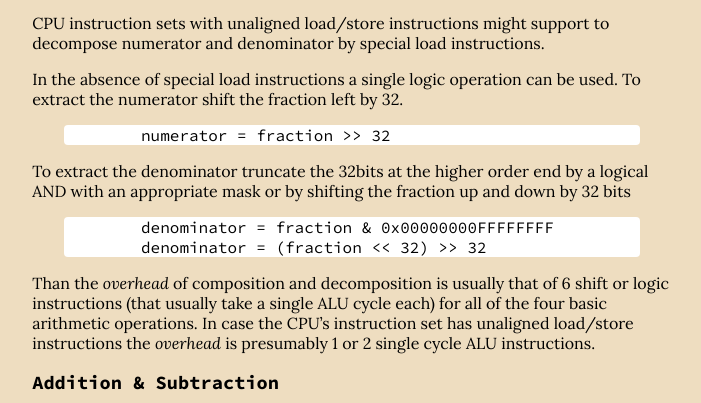
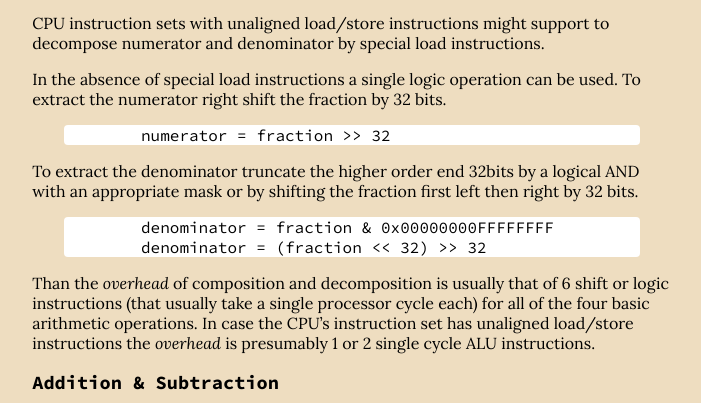
Before and after one commit to frac64/frac64.github.io, a Jekyll site: the page built from index.md, in a window 1280 px wide and 900 px high, scrolled down 968 px. Shown: the part 191-594 px from the top of the window, without its empty margins (127-828 px from the left). Built offline with Jekyll 4.4.1, drawn with Linux system fonts in a browser that asks for light colours.

Commit message:
Update index.md

```diff
--- a/index.md
+++ b/index.md
@@ -62,20 +62,20 @@ CPU instruction sets with unaligned load/store instructions might support to
 decompose numerator and denominator by special load instructions.
 
 In the absence of special load instructions a single logic operation can be used.
-To extract the numerator shift the fraction left by 32.
+To extract the numerator right shift the fraction by 32 bits.
 
 		numerator = fraction >> 32
 
-To extract the denominator truncate the 32bits at the higher order end by a
-logical AND with an appropriate mask or by shifting the fraction up and down
-by 32 bits
+To extract the denominator truncate the higher order end 32bits by a logical
+AND with an appropriate mask or by shifting the fraction first left then right
+by 32 bits.
 
 		denominator = fraction & 0x00000000FFFFFFFF
 		denominator = (fraction << 32) >> 32
 
 Than the _overhead_ of composition and decomposition is usually that of 6 shift
-or logic instructions (that usually take a single ALU cycle each) for all of the
-four basic arithmetic operations.
+or logic instructions (that usually take a single processor cycle each) for all
+of the four basic arithmetic operations.
 In case the CPU's instruction set has unaligned load/store instructions the
 _overhead_ is presumably 1 or 2 single cycle ALU instructions.
 
```
